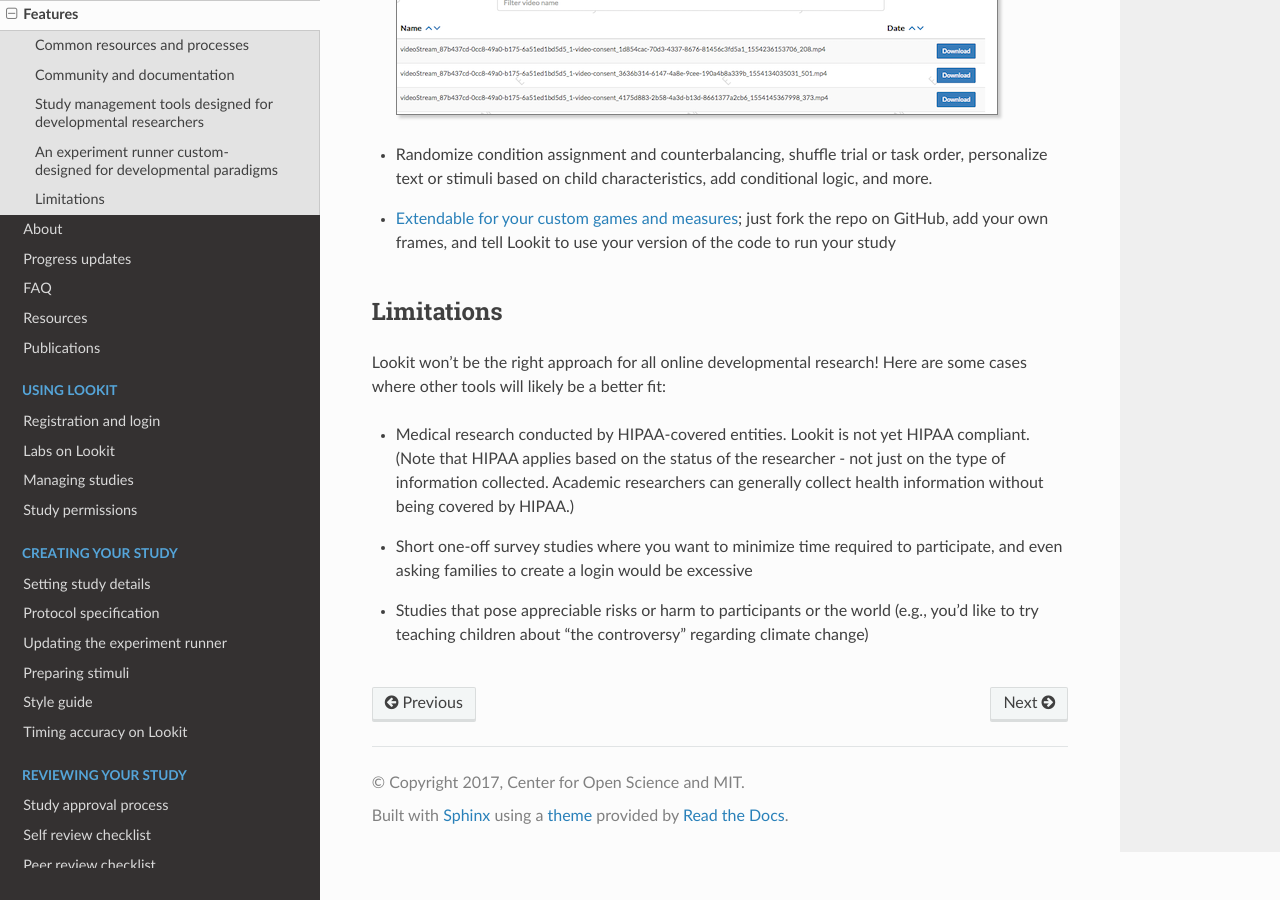
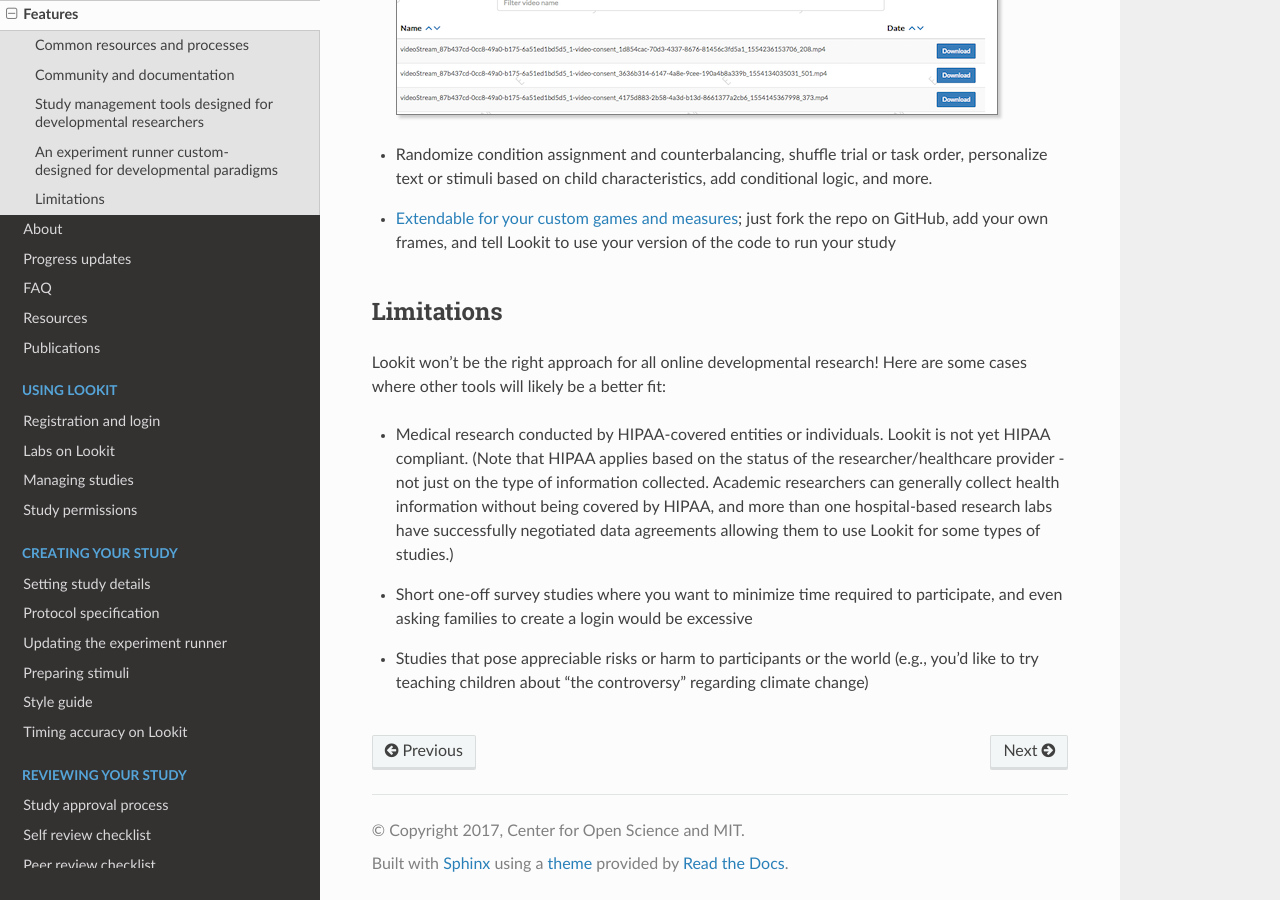
Before and after one commit to lookit/lookit-docs, a Sphinx documentation site: the page built from docs/source/features.rst, in a window 1280 px wide and 900 px high, scrolled down 4329 px. Built offline with Sphinx 7.4.7 and the Read the Docs theme 2.0.0, drawn with Linux system fonts in a browser that asks for light colours.

Commit message:
Clarified hipaa limitations

```diff
--- a/docs/source/features.rst
+++ b/docs/source/features.rst
@@ -148,11 +148,11 @@
 research! Here are some cases where other tools will likely be a better
 fit:
 
--  Medical research conducted by HIPAA-covered entities. Lookit is not
+-  Medical research conducted by HIPAA-covered entities or individuals. Lookit is not
    yet HIPAA compliant. (Note that HIPAA applies based on the status of
-   the researcher - not just on the type of information collected.
+   the researcher/healthcare provider - not just on the type of information collected.
    Academic researchers can generally collect health information without
-   being covered by HIPAA.)
+   being covered by HIPAA, and more than one hospital-based research labs have successfully negotiated data agreements allowing them to use Lookit for some types of studies.)
 
 -  Short one-off survey studies where you want to minimize time required
    to participate, and even asking families to create a login would be
```
